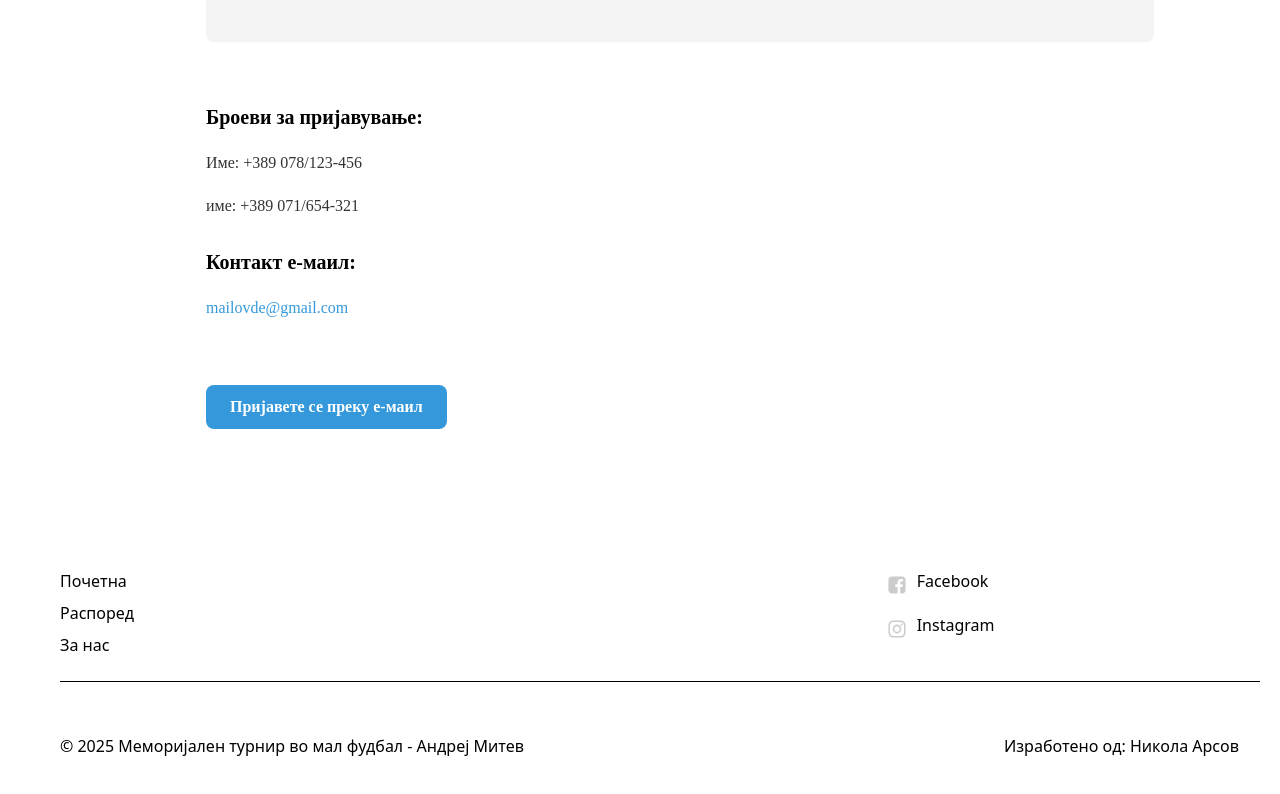
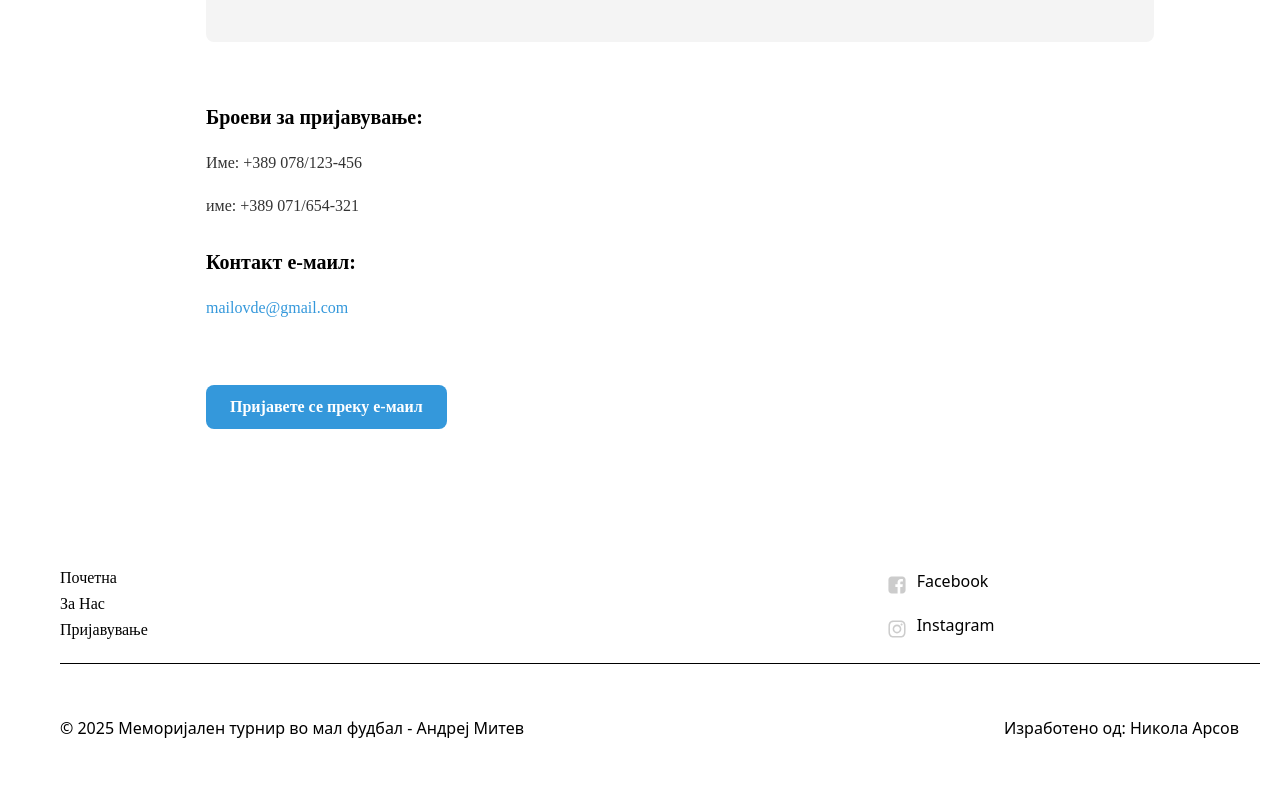
Before and after one commit to nikol4e2/QuickKickFECopy, a React (Create React App) app in the folder frontend/app/: page /registration in a window 1280 px wide. Shown: the part 1047-1841 px from the top of the page. Built offline with nearby package versions, Linux system fonts and the light colour scheme.

Commit message:
changed footer

```diff
--- a/frontend/app/src/components/footer/Footer.js
+++ b/frontend/app/src/components/footer/Footer.js
@@ -2,6 +2,7 @@ import React from 'react'
 
 
 import './footer.css'
+import {Link} from "react-router-dom";
 
 const Footer = () => {
     return (<footer className="footer-footer1 thq-section-padding">
@@ -14,38 +15,11 @@ const Footer = () => {
 
                             </strong>
                             <div className="footer-footer-links1">
-                                <a
-                                    href="https://example.com"
-                                    target="_blank"
-                                    rel="noreferrer noopener"
-                                    className="thq-body-small"
-                                >
-                                    Почетна
-                                </a>
-                                <a
-                                    href="https://example.com"
-                                    target="_blank"
-                                    rel="noreferrer noopener"
-                                    className="thq-body-small"
-                                >
-                                    Распоред
-                                </a>
-                                <a
-                                    href="https://example.com"
-                                    target="_blank"
-                                    rel="noreferrer noopener"
-                                    className="thq-body-small"
-                                >
-                                    За нас
-                                </a>
-                                <a
-                                    href="https://example.com"
-                                    target="_blank"
-                                    rel="noreferrer noopener"
-                                    className="thq-body-small"
-                                >
+                                <Link to="/">Почетна</Link>
 
-                                </a>
+                                <Link to="/about-us">За Нас</Link>
+                                <Link to="/registration">Пријавување</Link>
+
                                 <a
                                     href="https://example.com"
                                     target="_blank"
```
